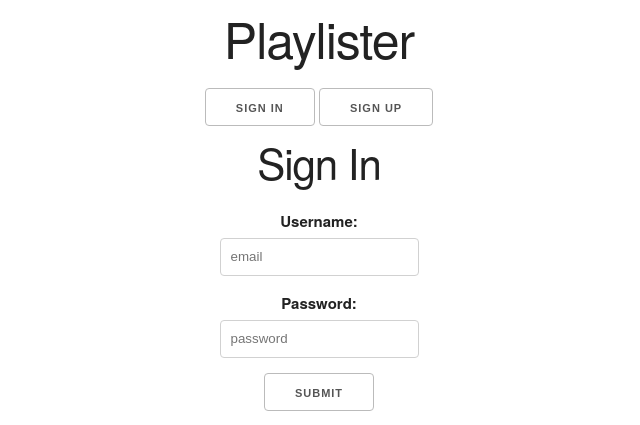
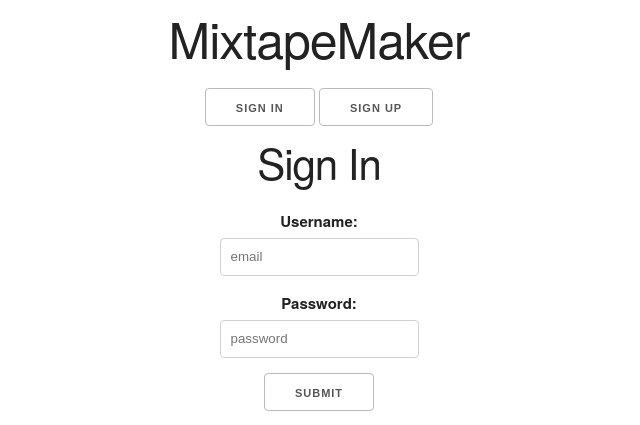
Before and after one commit to pgaret/MixtapeMaker, a Flask app: page / in a window 1280 px wide. Shown: the top 425 px of the page, without its empty margins (321-961 px from the left). Run offline with Flask 2, Linux system fonts and the light colour scheme; data that the repository does not hold is empty; some libraries are stand-ins or nearby versions.

Commit message:
Minor changes to align with the updated name

```diff
--- a/templates/index.html
+++ b/templates/index.html
@@ -16,7 +16,7 @@
     <script type="text/javascript" src={{ url_for('static', filename='js/playlists.js') }}></script>
   </head>
   <body ng-app='playlister'>
-    <h1 style='text-align: center;'>Playlister</h1>
+    <h1 style='text-align: center;'>MixtapeMaker</h1>
     <nav id='playlists' ng-controller='Playlist'>
       <nav ng-if='signedin'>
         <h2>
```
Also changed, not shown: README.md.
